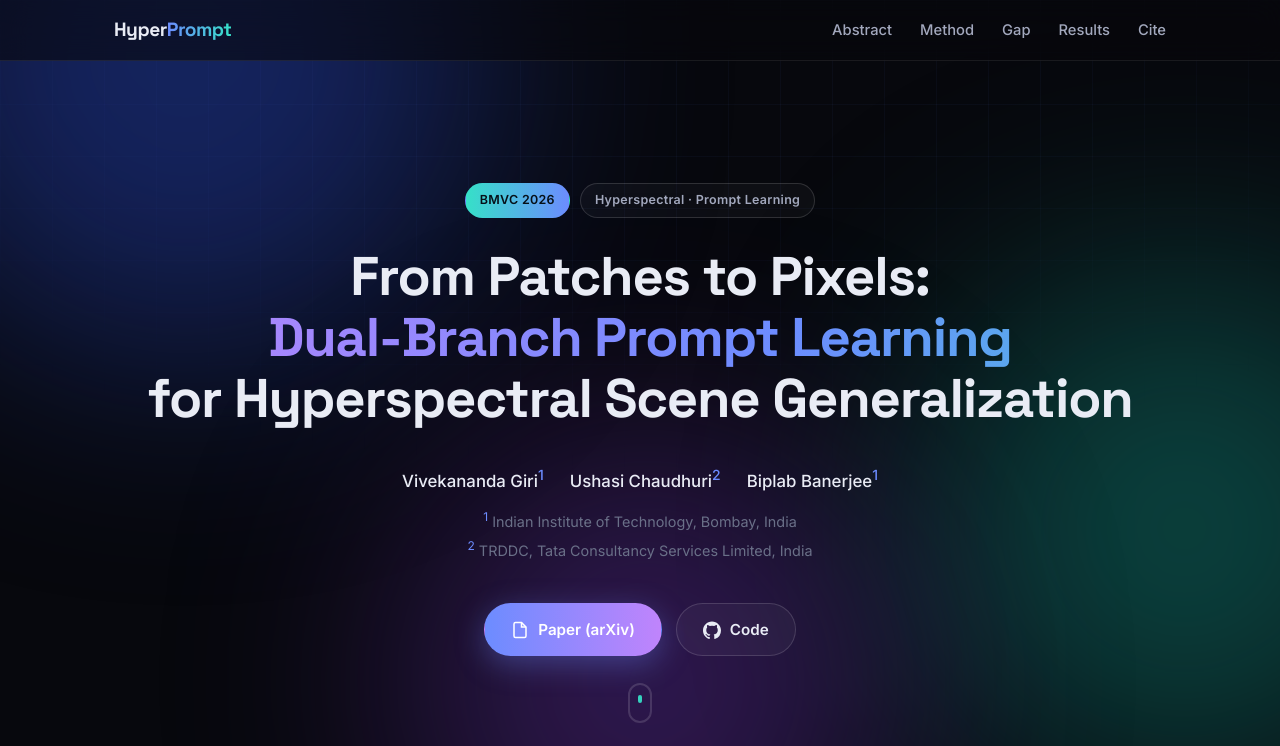
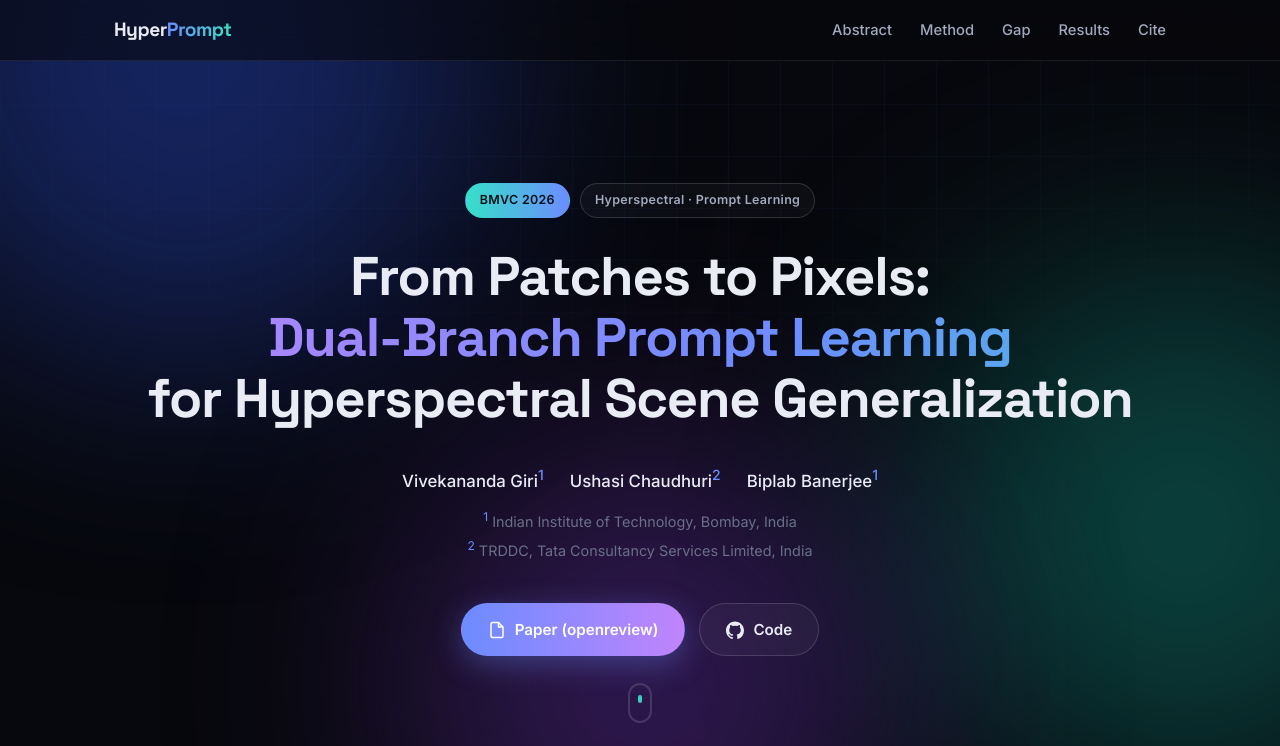
Before and after one commit to vivekananda05/hyperprompt-page, a plain HTML site: page index.html in a window 1280 px wide. Shown: the top 746 px of the page. Drawn offline with Linux system fonts and the light colour scheme.

Commit message:
Change paper link to OpenReview
Updated the link for the paper from arXiv to OpenReview.

```diff
--- a/index.html
+++ b/index.html
@@ -65,9 +65,9 @@
 
     <div class="cta-row">
       <!-- TODO: replace # with your arXiv link, e.g. https://arxiv.org/abs/XXXX.XXXXX -->
-      <a class="cta cta-primary" href="#" target="_blank" rel="noopener">
+      <a class="cta cta-primary" href="https://openreview.net/pdf?id=AjIgTgeip3" target="_blank" rel="noopener">
         <svg viewBox="0 0 24 24" width="18" height="18" fill="none" stroke="currentColor" stroke-width="2"><path d="M14 2H6a2 2 0 0 0-2 2v16a2 2 0 0 0 2 2h12a2 2 0 0 0 2-2V8z"/><path d="M14 2v6h6"/></svg>
-        Paper (arXiv)
+        Paper (openreview)
       </a>
       <a class="cta cta-secondary" href="https://github.com/vivekananda05/HyperPrompt" target="_blank" rel="noopener">
         <svg viewBox="0 0 24 24" width="18" height="18" fill="currentColor"><path d="M12 .5C5.37.5 0 5.87 0 12.5c0 5.3 3.44 9.8 8.21 11.39.6.11.82-.26.82-.58v-2.03c-3.34.73-4.04-1.61-4.04-1.61-.55-1.39-1.34-1.76-1.34-1.76-1.09-.75.08-.73.08-.73 1.21.09 1.84 1.24 1.84 1.24 1.07 1.84 2.81 1.31 3.5 1 .11-.78.42-1.31.76-1.61-2.67-.3-5.47-1.33-5.47-5.93 0-1.31.47-2.38 1.24-3.22-.12-.3-.54-1.52.12-3.18 0 0 1.01-.32 3.3 1.23a11.5 11.5 0 0 1 6 0c2.29-1.55 3.3-1.23 3.3-1.23.66 1.66.24 2.88.12 3.18.77.84 1.24 1.91 1.24 3.22 0 4.61-2.81 5.63-5.49 5.93.43.37.81 1.1.81 2.22v3.29c0 .32.22.7.82.58A12 12 0 0 0 24 12.5C24 5.87 18.63.5 12 .5z"/></svg>
```
